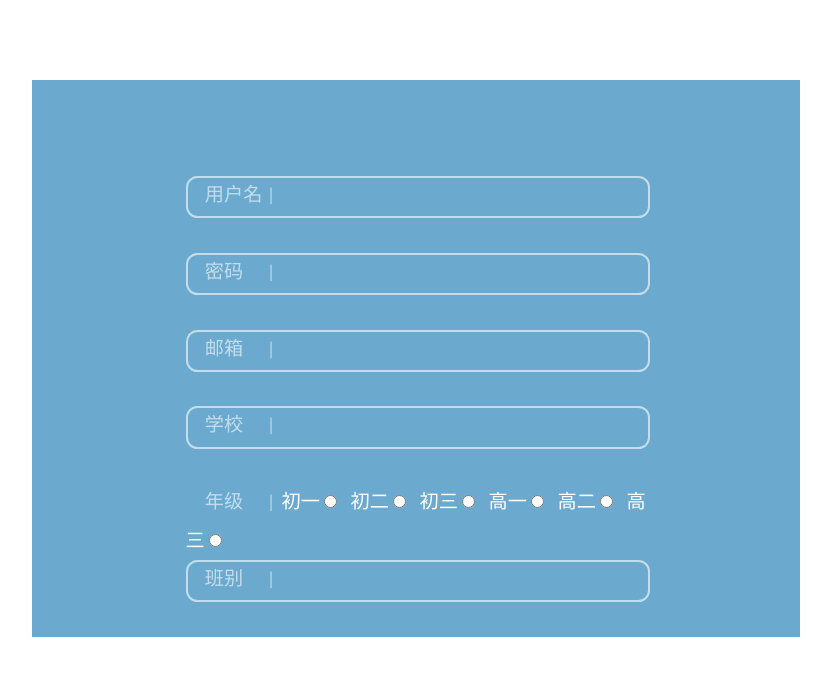
After one commit to Ica-Riluci/huamazhijia, a Django app: a page that uses entry/templates/entry/signup.html in a window 1280 px wide. The commit adds this page. Shown: the top 676 px of the page, without its empty margins (224-1055 px from the left). Run offline with Django 3.2, Linux system fonts and the light colour scheme.

Commit message:
[create]<entry>{sign up page}

```diff
--- a/entry/static/entry/common.css
+++ b/entry/static/entry/common.css
@@ -12,3 +12,118 @@
     margin : 0;
     padding : 0;
 }
+
+div.inputholder {
+    font-family : 'default';
+    display : block;
+    width : 80%;
+    margin : 2em auto;
+    height : 2em;
+    font-size : 1.2em;
+    border-style : none;
+}
+div.inputholder:nth-child(2) {
+    margin-top : 3em;
+}
+div.inputholder>span.inputlabel {
+    font-family : 'default';
+    margin-left : 1em;
+    line-height : 2em;
+    vertical-align : center;
+    position : absolute;
+    left : 20%;
+    color : rgba(255, 255, 255, 0.6);
+}
+div.inputholder>span.inputlabel::after {
+    position : absolute;
+    left : 3.2em;
+    color : rgba(255, 255, 255, 0.45);
+    content : '|';
+}
+div.inputholder>input {
+    font-family : 'default';
+    color : white;
+    text-indent : 5em;
+    background : transparent;
+    position : absolute;
+    border-radius : 0.6em;
+    border-style : solid;
+    border-color : rgba(255, 255, 255, 0.6);
+    text-align : left;
+    height : 2em;
+    font-size : 1em;
+    width : 60%;
+    left : 20%;
+    transition : border-color 0.3s;
+    -webkit-transition : border-color 0.5s;
+    -moz-transition : border-color 0.5s;
+    -o-transition : border-color 0.5s;
+    outline-style : none;
+}
+div.inputholder>input:focus {
+    border-color : rgba(255, 255, 255, 0.8);
+    outline-style : none;
+}
+button.submitbtn {
+    display : block;
+    margin : 2em auto 1em auto;
+    font-size : 2em;
+    background : transparent;
+    color : white;
+    border-style : none;
+    outline-style : none;
+}
+button.submibtn:focus {
+    outline-style : none;
+}
+button.submitbtn::before,
+button.submitbtn::after {
+    display : inline-block;
+    position : relative;
+    opacity : 0;
+    color : white;
+    transition : transform 0.5s, opacity 0.5s;
+    -webkit-transition : -webkit-transform 0.5s, opacity 0.5s;
+    -moz-transition : -moz-transform 0.5s, opacity 0.5s;
+    -o-transition : -o-transform 0.5s, opacity 0.5s;
+}
+button.submitbtn::before {
+    margin-right : 50px;
+    transform : translateX(70px);
+    -webkit-transform : translateX(70px);
+    -moz-transform : translateX(70px);
+    -o-transform : translateX(70px);
+    content : '[';
+}
+button.submitbtn::after {
+    margin-left : 50px;
+    transform : translateX(-70px);
+    -webkit-transform : translateX(-70px);
+    -moz-transform : translateX(-70px);
+    -o-transform : translateX(-70px);
+    content : ']';
+}
+button.submitbtn:hover::before,
+button.submitbtn:hover::after,
+button.submitbtn:focus::before,
+button.submitbtn:focus::after {
+    opacity : 1;
+    transform : translateX(0);
+    -webkit-transform : translateX(0);
+    -moz-transform : translateX(0);
+    -o-transform : translateX(0);
+}
+div.inputholder nav.radioselector {
+    font-family : 'default';
+    color : white;
+    text-indent : 5em;
+    background : transparent;
+    position : absolute;
+    line-height : 2em;
+    font-size : 1em;
+    width : 60%;
+    left : 20%;
+}
+div.inputholder nav.radioselector input {
+    margin : auto 4px;
+}
--- a/entry/static/entry/login.css
+++ b/entry/static/entry/login.css
@@ -32,106 +32,6 @@
     top : 20vh;
     right : 10vw;
     background-color : rgba(45, 134, 185, 0.7);
-}
-div.inputholder {
-    font-family : 'default';
-    display : block;
-    width : 80%;
-    margin : 2em auto;
-    height : 2em;
-    font-size : 1.2em;
-    border-style : none;
-}
-div.inputholder:nth-child(2) {
-    margin-top : 3em;
-}
-div.inputholder>span.inputlabel {
-    font-family : 'default';
-    margin-left : 1em;
-    line-height : 2em;
-    vertical-align : center;
-    position : absolute;
-    left : 20%;
-    color : rgba(255, 255, 255, 0.6);
-}
-div.inputholder>span.inputlabel::after {
-    position : absolute;
-    left : 3.2em;
-    color : rgba(255, 255, 255, 0.45);
-    content : '|';
-}
-div.inputholder>input {
-    font-family : 'default';
-    color : white;
-    text-indent : 5em;
-    background : transparent;
-    position : absolute;
-    border-radius : 0.6em;
-    border-style : solid;
-    border-color : rgba(255, 255, 255, 0.6);
-    text-align : left;
-    height : 2em;
-    font-size : 1em;
-    width : 60%;
-    left : 20%;
-    transition : border-color 0.3s;
-    -webkit-transition : border-color 0.5s;
-    -moz-transition : border-color 0.5s;
-    -o-transition : border-color 0.5s;
-    outline-style : none;
-}
-div.inputholder>input:focus {
-    border-color : rgba(255, 255, 255, 0.8);
-    outline-style : none;
-}
-button.submitbtn {
-    display : block;
-    margin : 2em auto 1em auto;
-    font-size : 2em;
-    background : transparent;
-    color : white;
-    border-style : none;
-    outline-style : none;
-}
-button.submibtn:focus {
-    outline-style : none;
-}
-button.submitbtn::before,
-button.submitbtn::after {
-    display : inline-block;
-    position : relative;
-    opacity : 0;
-    color : white;
-    transition : transform 0.5s, opacity 0.5s;
-    -webkit-transition : -webkit-transform 0.5s, opacity 0.5s;
-    -moz-transition : -moz-transform 0.5s, opacity 0.5s;
-    -o-transition : -o-transform 0.5s, opacity 0.5s;
-}
-button.submitbtn::before {
-    margin-right : 50px;
-    transform : translateX(70px);
-    -webkit-transform : translateX(70px);
-    -moz-transform : translateX(70px);
-    -o-transform : translateX(70px);
-    content : '[';
-}
-button.submitbtn::after {
-    margin-left : 50px;
-    transform : translateX(-70px);
-    -webkit-transform : translateX(-70px);
-    -moz-transform : translateX(-70px);
-    -o-transform : translateX(-70px);
-    content : ']';
-}
-button.submitbtn:hover::before,
-button.submitbtn:hover::after,
-button.submitbtn:focus::before,
-button.submitbtn:focus::after {
-    opacity : 1;
-    transform : translateX(0);
-    -webkit-transform : translateX(0);
-    -moz-transform : translateX(0);
-    -o-transform : translateX(0);
 }
 #loginwindow a,
 #loginwindow a:focus {
--- /dev/null
+++ b/entry/static/entry/signup.css
@@ -0,0 +1,11 @@
+#signupwindow {
+    display : block;
+    position : fixed;
+    top : 10vh;
+    left : 20vw;
+    width : 60vw;
+    background-color : rgba(45, 134, 185, 0.7);
+}
+#signupwindow div.inputholder:nth-child(2) {
+    margin-top : 5em;
+}
--- /dev/null
+++ b/entry/templates/entry/signup.html
@@ -0,0 +1,49 @@
+{% load static %}
+<!DOCTYPE html>
+<html>
+    <head>
+        <meta chareset='utf-8' />
+        <title>华妈之家&gt;注册</title>
+        <link type='text/css' rel='stylesheet' href="{% static 'entry/common.css' %}" />
+        <link type='text/css' rel='stylesheet' href="{% static 'entry/login.css' %}" />
+        <link type='text/css' rel='stylesheet' href="{% static 'entry/signup.css' %}" />
+        <link type='image/x-icon' rel='icon' href="{% static 'entry/icon.ico' %}" />
+        <link type='image/x-icon' rel='shortcut icon' href="{% static 'entry/icon.ico' %}" />
+    </head>
+    <body>
+        <form action='' method='post' id='signupwindow'>
+            {% csrf_token %}
+            <div class='inputholder'>
+                <span class='inputlabel'>用户名</span>
+                <input name='username' class='entryinput' />
+            </div>
+            <div class='inputholder'>
+                <span class='inputlabel'>密码</span>
+                <input name='password' class='entryinput' />
+            </div>
+            <div class='inputholder'>
+                <span class='inputlabel'>邮箱</span>
+                <input name='email' class='entryinput' />
+            </div>
+            <div class='inputholder'>
+                <span class='inputlabel'>学校</span>
+                <input name='email' class='entryinput' />
+            </div>
+            <div class='inputholder'>
+                <span class='inputlabel'>年级</span>
+                <nav class='radioselector'>
+                    初一<input type='radio' data-hover='初一' value='g1' name='grade'/>
+                    初二<input type='radio' data-hover='初一' value='g2' name='grade'/>
+                    初三<input type='radio' data-hover='初一' value='g3' name='grade'/>
+                    高一<input type='radio' data-hover='初一' value='g4' name='grade'/>
+                    高二<input type='radio' data-hover='初一' value='g5' name='grade'/>
+                    高三<input type='radio' data-hover='初一' value='g6' name='grade'/>
+                </nav>
+            </div>
+            <div class='inputholder'>
+                <span class='inputlabel'>班别</span>
+                <input name='class' class='entryinput' />
+            </div>
+        </form>
+    </body>
+</html>
--- a/entry/urls.py
+++ b/entry/urls.py
@@ -6,5 +6,5 @@ app_name = 'entry'
 
 urlpatterns = [
     url(r'^$', views.passin, name='passin'),
-    url(r'^studengsignup/$', views.studentsignup, name='studentsignup'),
+    url(r'^sign-up/$', views.studentsignup, name='studentsignup'),
 ]
--- a/entry/views.py
+++ b/entry/views.py
@@ -21,4 +21,5 @@ def passin(request):
     return render(request, 'entry/index.html', context)
 
 def studentsignup(request):
-    return HttpResponse('studentsignup')
+    context = {}
+    return render(request, 'entry/signup.html', context)
```
